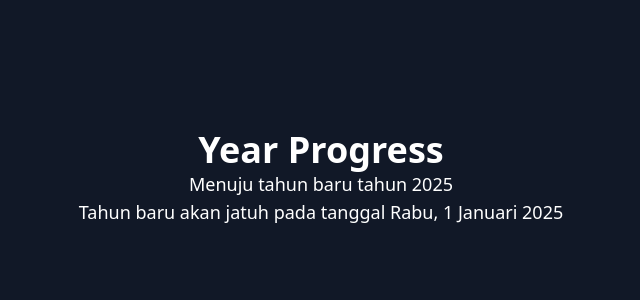
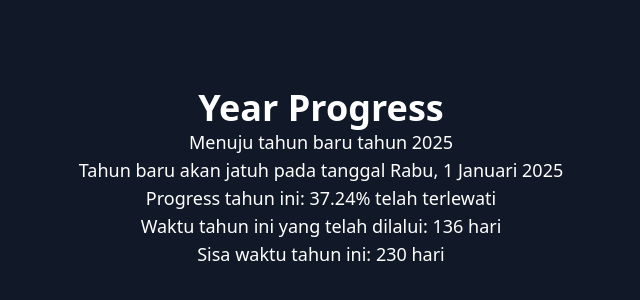
Before and after one commit to Rebornian48/yearprogress, a plain HTML site: page index.html in a window 1280 px wide. Shown: the part 222-522 px from the top of the page, without its empty margins (319-959 px from the left). Drawn offline with nearby package versions, Linux system fonts and the light colour scheme.

Commit message:
update-patch-3

```diff
--- a/assets/js/script.js
+++ b/assets/js/script.js
@@ -1,6 +1,9 @@
 //nextDate
 var nextYear = new Date().getFullYear() + 1;
+var currentYear = new Date().getFullYear();
 var newYear = new Date(nextYear,0,1,0,0,0,0);
+var currNewYear = new Date(currentYear,0,1,0,0,0,0);
+var current_date = new Date();
 
 //element
 var hari = ['Minggu', 'Senin', 'Selasa', 'Rabu', 'Kamis', 'Jumat', 'Sabtu'];
@@ -19,49 +22,14 @@ document.getElementById("next-newyear").innerText = tahunBaru;
 
 //countdown
 var one_day_ms = 1000 * 60 * 60 * 24;
-var current_date = new Date();
-console.log(current_date);
 
-//current date
+var pass = (Math.round(current_date.getTime() - currNewYear.getTime()) / (one_day_ms));
+var rest = (Math.round(newYear.getTime() - current_date.getTime()) / (one_day_ms));
+var PassResult = pass.toFixed (0);
+var RestResult = rest.toFixed (0);
 
-/*
-var current_date, end_year, new_year;
-var one_day_ms = 1000 * 60 * 60 * 24;
-current_date = new Date();
-end_year = new Date(current_date.getFullYear(), 11, 31);
-new_year = new Date(current_date.getFullYear(), 00, 01);
-var pass = (Math.round(current_date.getTime() - new_year.getTime()) / (one_day_ms));
-var res = (Math.round(end_year.getTime() - current_date.getTime()) / (one_day_ms) + 1);
-var PassResult = pass.toFixed (2);
-var FinalResult = res.toFixed (2);
-var passPercentage = ((pass/(pass + res)) * 100).toFixed(2);
+document.getElementById("passed").innerText = PassResult;
+document.getElementById("remaining").innerText = RestResult;
 
-var tanggal = newYear.getDate();
-var _hari = newYear.getDay();
-var _bulan = newYear.getMonth();
-var hari2 = hari[_hari];
-var bulan2 = bulan[_bulan];
-var tanggal2 = current_date.getDate();
-var _hari2 = current_date.getDay();
-var _bulan2 = current_date.getMonth();
-var hari2 = hari[_hari2];
-var bulan2 = bulan[_bulan2];
-
-//display
-document.getElementById("tahunbesok").innerHTML = "Menuju Tahun Baru " + nextYear;
-document.getElementById("newYears").innerHTML = "yang akan terjadi pada " + hari2 + ", " + tanggal +" " + bulan2 + " " + nextYear;
-var x = setInterval(function() {
-    var now = new Date().getTime();
-    var t = newYear - now;
-    var days = Math.floor(t / (1000 * 60 * 60 * 24));
-    var hours = Math.floor((t % (1000 * 60 * 60 * 24)) / (1000 * 60 * 60));
-    var minutes = Math.floor((t % (1000 * 60 * 60)) / (1000 * 60));
-    var seconds = Math.floor((t % (1000 * 60)) / (1000));
-    document.getElementById("demo").innerHTML = days + " hari " + hours + " jam " + minutes + " menit " + seconds + " detik";
-    document.getElementById("curr_date").innerHTML = "Tanggal Sekarang : " + hari2 + ", " + tanggal2 + " " + bulan2 + " " + end_year.getFullYear();
-    document.getElementById("yearProgress").innerHTML = "<div class='progress' role='progressbar' aria-label='Progress'><div class='progress-bar bg-success' style='width:" + passPercentage + "%'></div></div>";
-    document.getElementById("persen").innerHTML = "Persentase : " + passPercentage + "%";
-    document.getElementById("curr_num").innerHTML = "Tahun " + current_date.getFullYear() + " telah berjalan selama " + PassResult + " hari";
-    document.getElementById("end_num").innerHTML = "Tahun " + current_date.getFullYear() + " berakhir dalam " + FinalResult + " hari";
-}, 1000);
-*/
+var passPercentage = ((pass/(pass + rest)) * 100).toFixed(2);
+document.getElementById("progress").innerText = passPercentage;
--- a/index.html
+++ b/index.html
@@ -48,6 +48,15 @@
           <p class="text-lg">
             Tahun baru akan jatuh pada tanggal <span id="next-newyear"></span>
           </p>
+          <p class="text-lg">
+            Progress tahun ini: <span id="progress"></span>% telah terlewati
+          </p>
+          <p class="text-lg">
+            Waktu tahun ini yang telah dilalui: <span id="passed"></span> hari
+          </p>
+          <p class="text-lg">
+            Sisa waktu tahun ini: <span id="remaining"></span> hari
+          </p>
         </div>
       </div>
     </div>
```
